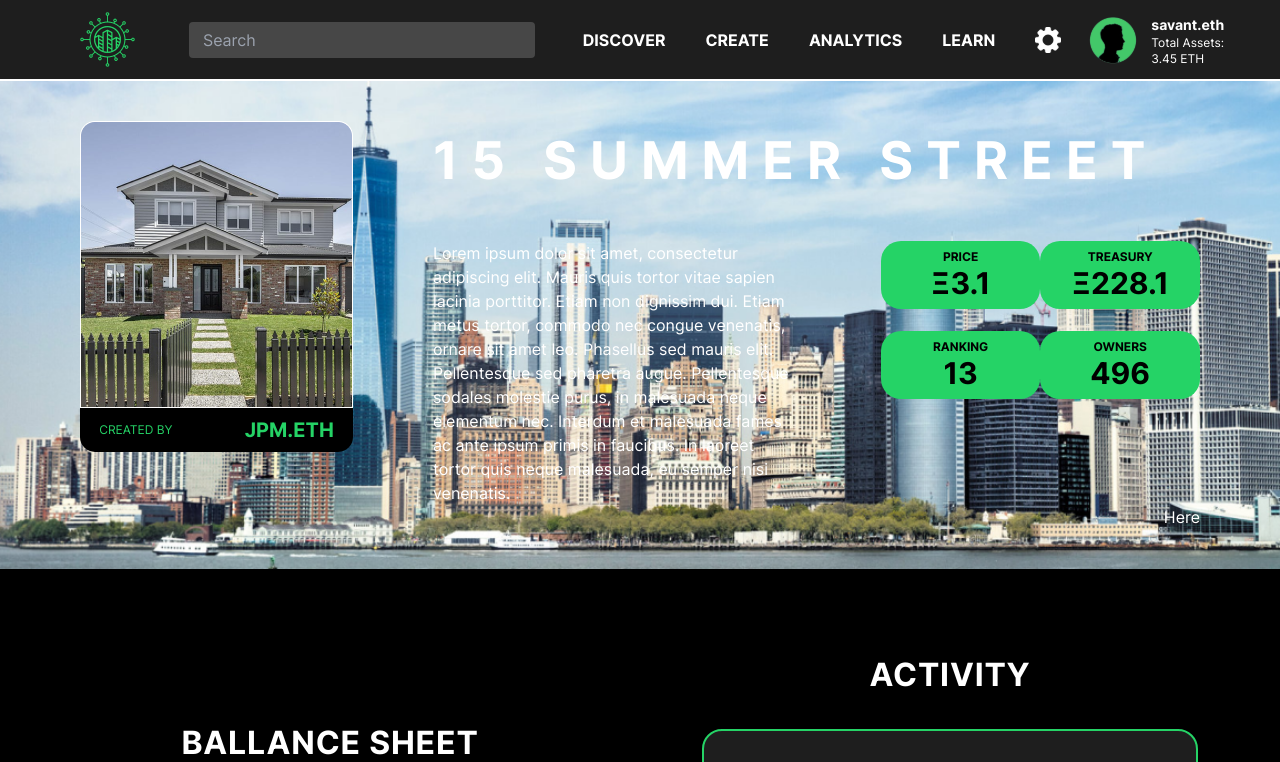
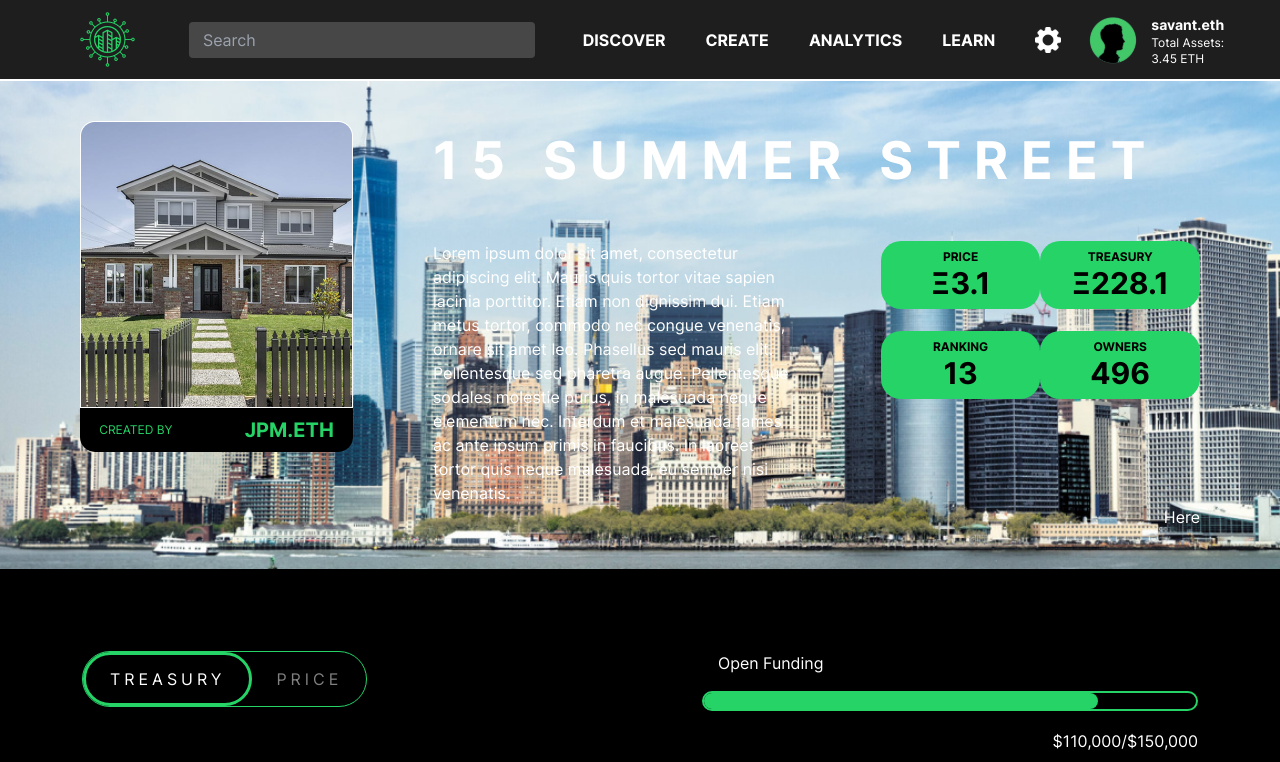
Before and after one commit to bihlasagna/Savant-protocol-frontend, a React (Create React App) app: page /vehicle in a window 1280 px wide. Shown: the top 762 px of the page. Built offline with nearby package versions, Linux system fonts and the light colour scheme.

Commit message:
Add showcase one component

```diff
--- a/src/components/Progressbar/index.scss
+++ b/src/components/Progressbar/index.scss
@@ -6,7 +6,6 @@
 
   .content {
     height: 20px;
-    width: 500px;
     border: 2px solid theme('colors.primary');
     border-radius: 20px;
     margin-bottom: 18px;
--- a/src/components/VehicleMainContent/index.jsx
+++ b/src/components/VehicleMainContent/index.jsx
@@ -1,6 +1,7 @@
 import Box from 'components/Box';
 import Spinner from 'components/Spinner';
 import ActivityItem from 'components/ActivityItem';
+import Progressbar from 'components/Progressbar';
 
 import './index.scss';
 
@@ -67,7 +68,16 @@ const activities = [
 const VehicleMainContent = ({ children, ...rest }) => {
   return (
     <div className="vehicle-main-content">
-      <div className="showcase-one"></div>
+      <div className="showcase-one flex">
+        <div className="line-graph flex-1 flex flex-col">
+          <div>
+            <Spinner data={['TREASURY', 'PRICE']} />
+          </div>
+        </div>
+        <div className="action-group flex-1 flex flex-col">
+          <Progressbar />
+        </div>
+      </div>
       <div className="showcase-two flex flex-row">
         <div className="ballance-sheet flex-1">
           <Box title="BALLANCE SHEET">
--- a/src/components/VehicleMainContent/index.scss
+++ b/src/components/VehicleMainContent/index.scss
@@ -1,5 +1,11 @@
 .vehicle-main-content {
   padding: 82px;
+
+  .showcase-one {
+    .line-graph {
+      margin-right: 124px;
+    }
+  }
 
   .showcase-two {
     .box-item {
```
